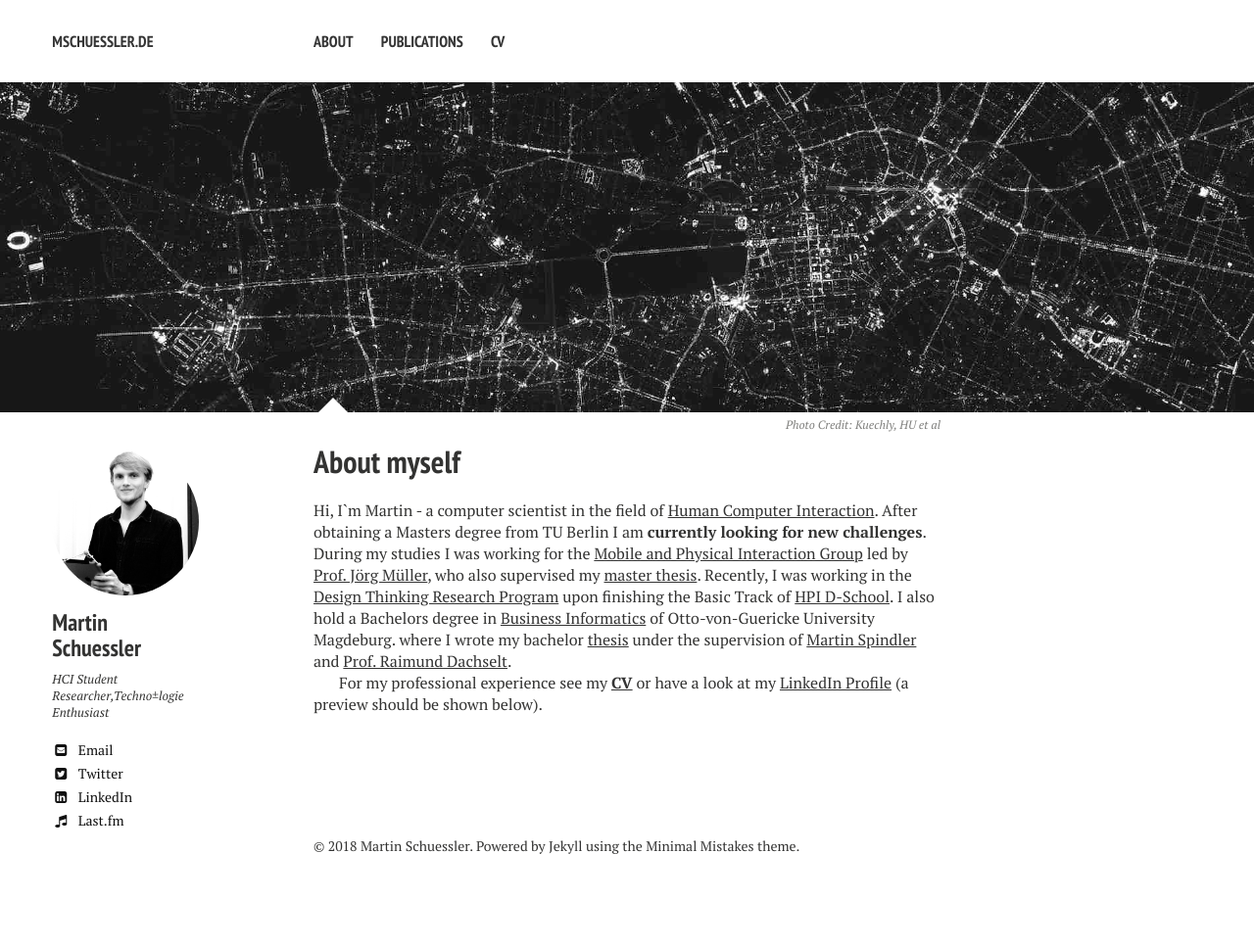
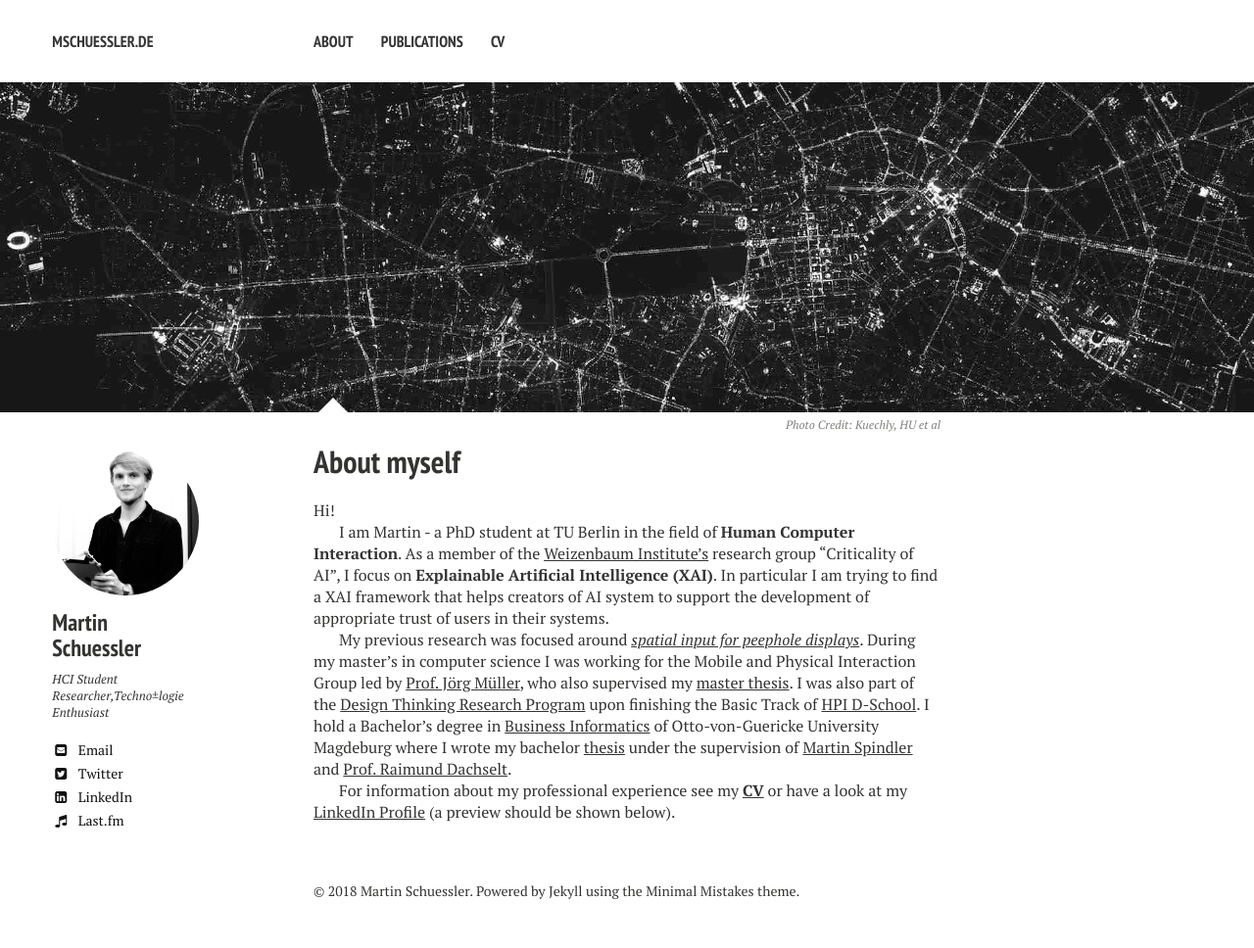
Before and after one commit to mschuessler/mschuessler.github.io, a Jekyll site: the page built from about/index.md, in a window 1280 px wide. Shown: the whole page at 98% size. Built offline with Jekyll 4.4.1, drawn with Linux system fonts in a browser that asks for light colours; nearby versions of some CDN libraries; comment, search, counter and statistics services are not loaded; before the commit the page ends 922 px from its top, so only the background shows below that.

Commit message:
Updated about me section with current employment and focus

```diff
--- a/about/index.md
+++ b/about/index.md
@@ -9,13 +9,19 @@ image:
   credit: Kuechly, HU et al
   creditlink: http://www.fu-berlin.de/presse/informationen/fup/2012/fup_12_252/
 ---
-Hi, I`m Martin - a computer scientist in the field of [Human Computer Interaction](http://en.wikipedia.org/wiki/Human–computer_interaction.).
-After obtaining a Masters degree from TU Berlin I am **currently looking for new challenges**.
-During my studies I was working for the [Mobile and Physical Interaction Group](http://www.qu.tu-berlin.de/menue/forschung/gruppen/mobile_physical_interaction/) led by [Prof. Jörg Müller](http://joergmueller.info), who also supervised my [master thesis](/pub/MasterThesis.pdf).
-Recently, I was  working in the [Design Thinking Research Program](https://hpi.de/dtrp/programm/uebersicht.html) upon finishing the Basic Track of [HPI D-School](https://hpi.de/en/school-of-design-thinking/hpi-d-school.html).
-I also hold a Bachelors degree in [Business Informatics](https://farafin.de/studieninteressenten/bachelor/wirtschaftsinformatik) of Otto-von-Guericke University Magdeburg. where I wrote my bachelor [thesis](/pub/BachelorThesis.pdf) under the supervision of [Martin Spindler](https://isgwww.cs.uni-magdeburg.de/isg/spindler.html) and [Prof. Raimund Dachselt](http://mt.inf.tu-dresden.de/~dachselt/).
+Hi!
 
-For my professional experience see my [**CV**](/pub/schuessler_cv.pdf) or have a look at my [LinkedIn Profile](https://www.linkedin.com/in/schuesslerm) (a preview should be shown below).
+I am Martin - a PhD student at TU Berlin in the field of **[Human Computer Interaction](http://en.wikipedia.org/wiki/Human–computer_interaction.)**.
+As a member of the [Weizenbaum Institute’s](https://vernetzung-und-gesellschaft.de/english/) research group "Criticality of AI",
+I focus on **[Explainable Artificial Intelligence (XAI)](https://en.wikipedia.org/wiki/Explainable_Artificial_Intelligence)**.
+In particular I am trying to find a XAI framework that helps creators of AI system to support the development of appropriate trust of users in their systems.
+
+My previous research was focused around [*spatial input for peephole displays*](SpatialTrackingForHandhelds).
+During my master’s in computer science I was working for the Mobile and Physical Interaction Group led by [Prof. Jörg Müller](http://joergmueller.info), who also supervised my [master thesis](/pub/MasterThesis.pdf).
+I was also part of the [Design Thinking Research Program](https://hpi.de/dtrp/programm/uebersicht.html) upon finishing the Basic Track of [HPI D-School](https://hpi.de/en/school-of-design-thinking/hpi-d-school.html).
+I hold a Bachelor’s degree in [Business Informatics](https://farafin.de/studieninteressenten/bachelor/wirtschaftsinformatik) of Otto-von-Guericke University Magdeburg where I wrote my bachelor [thesis](/pub/BachelorThesis.pdf) under the supervision of [Martin Spindler](https://isgwww.cs.uni-magdeburg.de/isg/spindler.html) and [Prof. Raimund Dachselt](http://mt.inf.tu-dresden.de/~dachselt/).
+
+For information about my professional experience see my [**CV**](/pub/schuessler_cv.pdf) or have a look at my [LinkedIn Profile](https://www.linkedin.com/in/schuesslerm) (a preview should be shown below).
 
 <script src="//platform.linkedin.com/in.js" type="text/javascript"></script>
 <script type="IN/MemberProfile" data-id="https://www.linkedin.com/in/schuesslerm" data-format="inline"></script>
```
